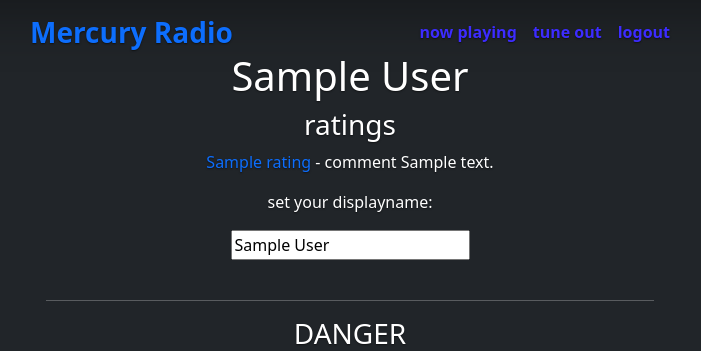
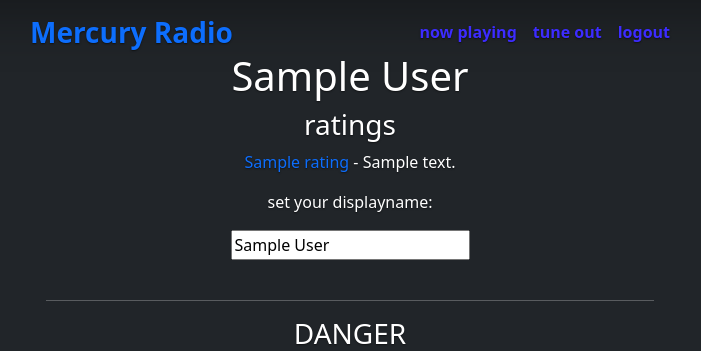
Before and after one commit to mhglover/mercury, a Python web app: template templates/user.html in a window 1280 px wide. Shown: the top 351 px of the page, without its empty margins (290-991 px from the left). Run offline with Jinja, Linux system fonts and the light colour scheme; the template is opened without the code that fills it: most values are stand-ins (such as "Sample title", 1, 10 or a date in 2020).

Commit message:
fix: remove extraneous comment

```diff
--- a/templates/user.html
+++ b/templates/user.html
@@ -18,7 +18,7 @@
     {% for rating in w.ratings %}
         <li>
           <a href="/track/{{rating.track_id}}" class="{{ rating.color }}">{{ rating.trackname }}</a>
-          {% if rating.comment != None and rating.comment != "" %} - comment {{rating.comment}} {% endif %}</li>
+          {% if rating.comment != None and rating.comment != "" %} - {{rating.comment}} {% endif %}</li>
     {% endfor %}
   </ul>
 {% endif %}
```
